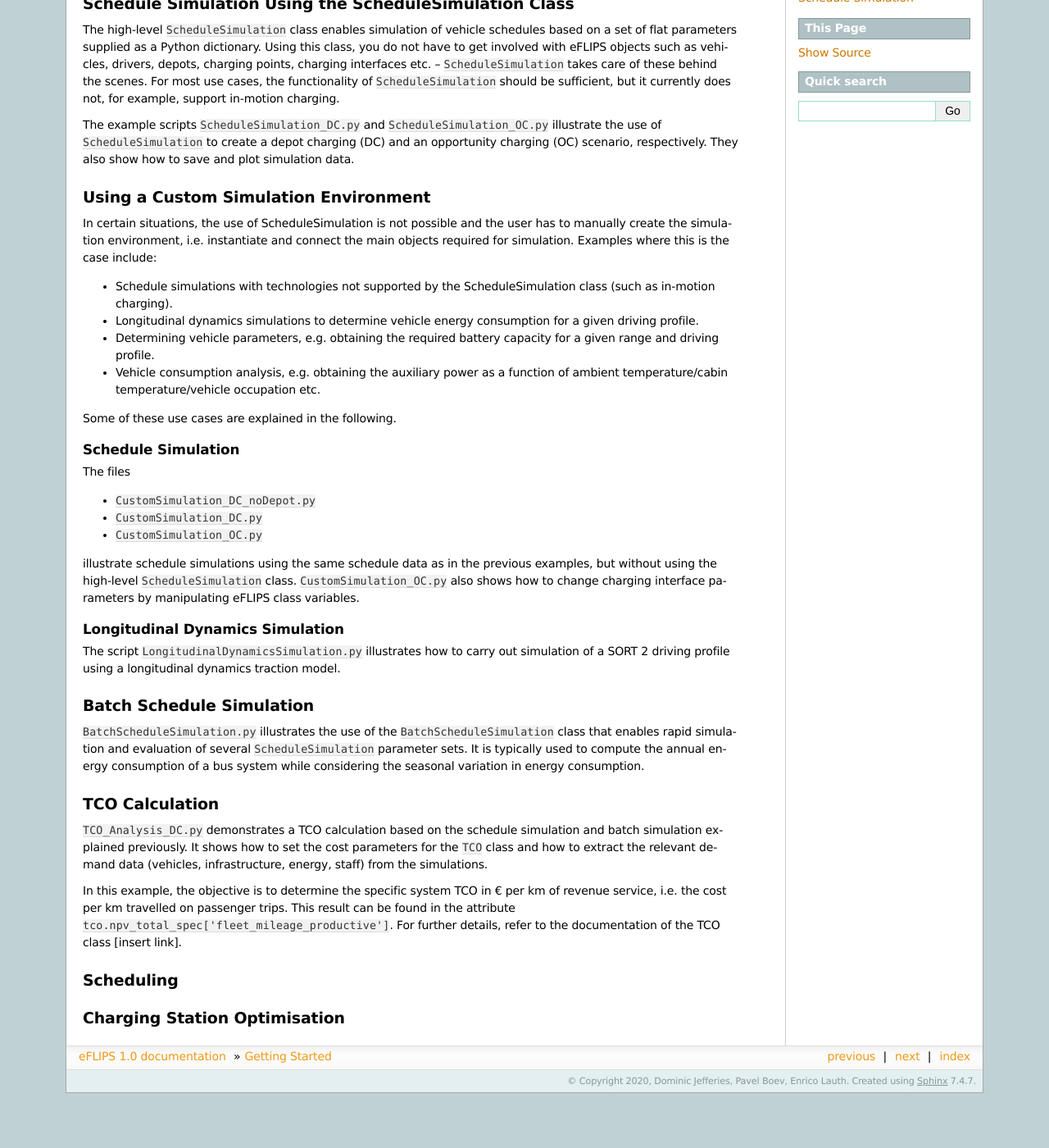
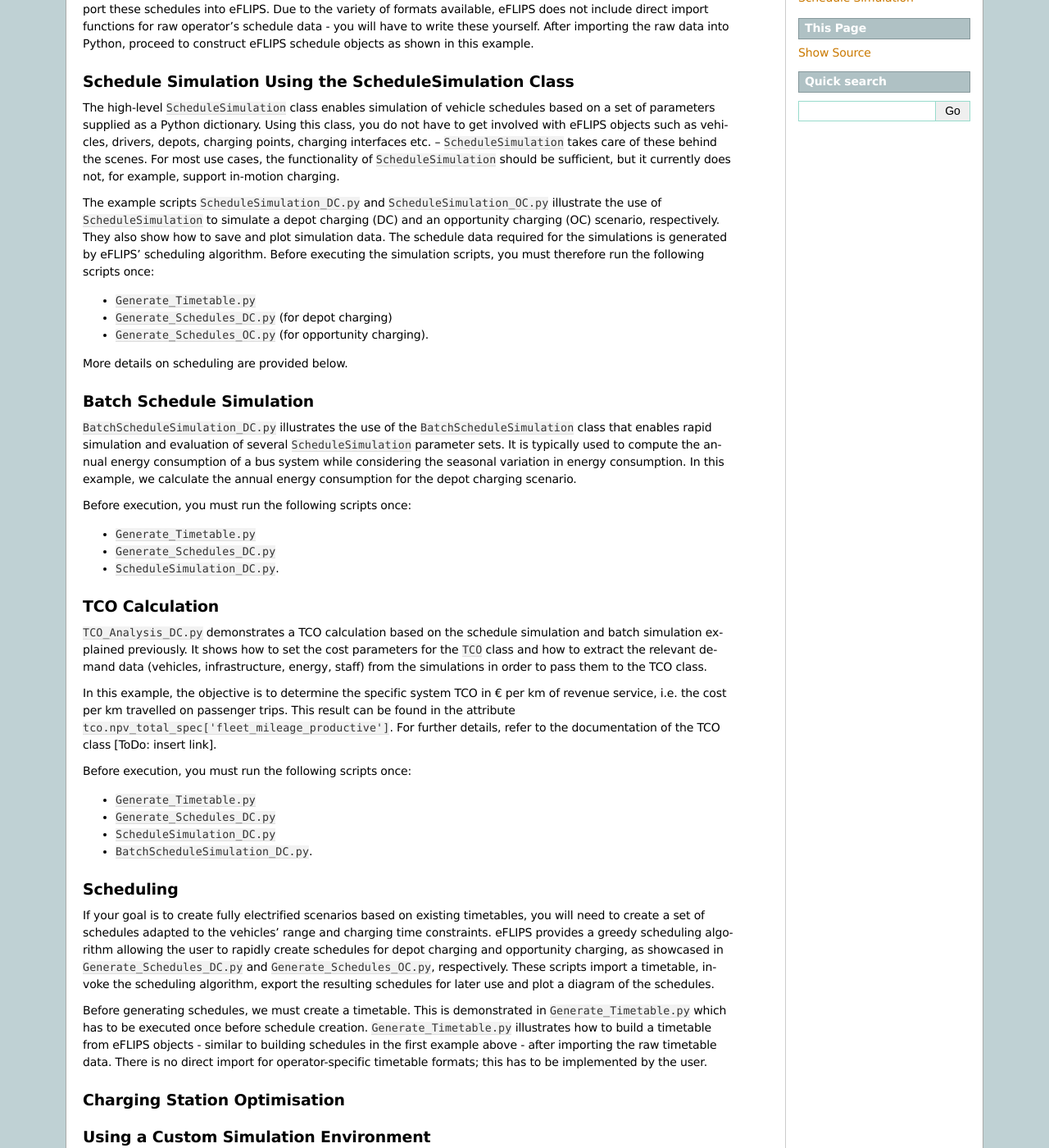
Before and after one commit to mpm-tu-berlin/eflips, a Sphinx documentation site: the page built from eflips/docs/getting_started.rst, in a window 1280 px wide and 1400 px high, scrolled down 512 px. Shown: the whole window at 82% size. Built offline with Sphinx 7.4.7, drawn with Linux system fonts in a browser that asks for light colours; before the commit the page ends 1845 px from its top, so only the background shows below that; some of the changed text lies outside the part shown.

Commit message:
Updated example scripts; most now use the schedules created with eFLIPS scheduler

```diff
--- a/eflips/docs/getting_started.rst
+++ b/eflips/docs/getting_started.rst
@@ -1,42 +1,82 @@
 Getting Started
 ===============
 
-To get started with eFLIPS, it is best to take a look at and execute the example scripts provided in the ``examples`` folder.
+..
+    Introduce example simulation scripts; explain structure of scripts, resulting data logging/evaluation objects, and plots. Link to in-depth class documentation where appropriate.
+
+To get started with eFLIPS, it is best to take a look at and execute the example scripts provided in the ``eflips-examples`` folder obtainable at the `GitHub repository <https://github.com/mpm-tu-berlin/eflips>`_.
 
 It is recommended to execute the scripts in a manner that leaves the variables in memory. This way, you can familiarise yourself with the objects and data created by eFLIPS. In PyCharm, for example, this is achieved by right-clicking in the editor and choosing 'Run File in Python Console'.
+
+Output will be placed in the current working directory (usually, the ``eflips-examples`` folder) unless you change the respective path definitions at the top of the script.
 
 
 Generating Schedules and Grid
 -----------------------------
 
-``Generate_Schedules_and_Grid.py`` constructs a synthetic vehicle schedule and a corresponding grid for buses. It illustrates:
+``Generate_Schedules_and_Grid.py`` constructs a very simple vehicle schedule and a corresponding grid for buses. It illustrates:
 
 * How to create grid points and segments and add them to the grid, using the ``GridPoint`` and ``Grid`` classes,
 * how to build schedules using the ``Schedule``, ``ScheduleNode``, ``TripNode``, ``LegNode``, ``SegmentNode`` and, finally, ``ScheduleContainer`` classes,
 * how to add random delays to schedules,
 * how to export data as pickle files.
 
-Execute this file *once* before executing any of the ``ScheduleSimulation_[...].py`` scripts. Output will be placed in the current working directory unless you change the respective path definitions at the top of the script.
-
-..
-    Schedule simulation: DC, no depot
-    ---------------------------------
-
-..
-    ``ScheduleSimulation_DC_noDepot.py`` is an example schedule simulation using depot charging (DC). No depots are defined; a new (fully charged) vehicle object is generated by the Dispatcher for every schedule. This type of setup can be useful if a 1:1 mapping between schedules and vehicles is desired and the charging process in the depot is of no interest.
+If your task is to simulate *existing* vehicle schedules to assess their electrification potential, the first step is to import these schedules into eFLIPS. Due to the variety of formats available, eFLIPS does not include direct import functions for raw operator's schedule data - you will have to write these yourself. After importing the raw data into Python, proceed to construct eFLIPS schedule objects as shown in this example.
 
 
 Schedule Simulation Using the ScheduleSimulation Class
 ------------------------------------------------------
 
-The high-level ``ScheduleSimulation`` class enables simulation of vehicle schedules based on a set of flat parameters supplied as a Python dictionary. Using this class, you do not have to get involved with eFLIPS objects such as vehicles, drivers, depots, charging points, charging interfaces etc. -- ``ScheduleSimulation`` takes care of these behind the scenes. For most use cases, the functionality of ``ScheduleSimulation`` should be sufficient, but it currently does not, for example, support in-motion charging.
+The high-level ``ScheduleSimulation`` class enables simulation of vehicle schedules based on a set of parameters supplied as a Python dictionary. Using this class, you do not have to get involved with eFLIPS objects such as vehicles, drivers, depots, charging points, charging interfaces etc. -- ``ScheduleSimulation`` takes care of these behind the scenes. For most use cases, the functionality of ``ScheduleSimulation`` should be sufficient, but it currently does not, for example, support in-motion charging.
 
-The example scripts ``ScheduleSimulation_DC.py`` and ``ScheduleSimulation_OC.py`` illustrate the use of ``ScheduleSimulation`` to create a depot charging (DC) and an opportunity charging (OC) scenario, respectively. They also show how to save and plot simulation data.
+The example scripts ``ScheduleSimulation_DC.py`` and ``ScheduleSimulation_OC.py`` illustrate the use of ``ScheduleSimulation`` to simulate a depot charging (DC) and an opportunity charging (OC) scenario, respectively. They also show how to save and plot simulation data. The schedule data required for the simulations is generated by eFLIPS' scheduling algorithm. Before executing the simulation scripts, you must therefore run the following scripts once:
+
+* ``Generate_Timetable.py``
+* ``Generate_Schedules_DC.py`` (for depot charging)
+* ``Generate_Schedules_OC.py`` (for opportunity charging).
+
+More details on scheduling are provided below.
 
 
+Batch Schedule Simulation
+-------------------------
 
-..
-    also simulates depot charging, but using a depot model that allows vehicles to charge (``DepotWithCharging``). If a new schedule commences, the depot is searched for available vehicles; a new vehicle is generated only if there is no vehicle available in the depot.
+``BatchScheduleSimulation_DC.py`` illustrates the use of the ``BatchScheduleSimulation`` class that enables rapid simulation and evaluation of several ``ScheduleSimulation`` parameter sets. It is typically used to compute the annual energy consumption of a bus system while considering the seasonal variation in energy consumption. In this example, we calculate the annual energy consumption for the depot charging scenario.
+
+Before execution, you must run the following scripts once:
+
+* ``Generate_Timetable.py``
+* ``Generate_Schedules_DC.py``
+* ``ScheduleSimulation_DC.py``.
+
+
+TCO Calculation
+---------------
+
+``TCO_Analysis_DC.py`` demonstrates a TCO calculation based on the schedule simulation and batch simulation explained previously. It shows how to set the cost parameters for the ``TCO`` class and how to extract the relevant demand data (vehicles, infrastructure, energy, staff) from the simulations in order to pass them to the TCO class.
+
+In this example, the objective is to determine the specific system TCO in € per km of revenue service, i.e. the cost per km travelled on passenger trips. This result can be found in the attribute ``tco.npv_total_spec['fleet_mileage_productive']``. For further details, refer to the documentation of the TCO class [ToDo: insert link].
+
+Before execution, you must run the following scripts once:
+
+* ``Generate_Timetable.py``
+* ``Generate_Schedules_DC.py``
+* ``ScheduleSimulation_DC.py``
+* ``BatchScheduleSimulation_DC.py``.
+
+
+Scheduling
+----------
+
+If your goal is to create fully electrified scenarios based on existing timetables, you will need to create a set of schedules adapted to the vehicles' range and charging time constraints. eFLIPS provides a greedy scheduling algorithm allowing the user to rapidly create schedules for depot charging and opportunity charging, as showcased in ``Generate_Schedules_DC.py`` and ``Generate_Schedules_OC.py``, respectively. These scripts import a timetable, invoke the scheduling algorithm, export the resulting schedules for later use and plot a diagram of the schedules.
+
+Before generating schedules, we must create a timetable. This is demonstrated in ``Generate_Timetable.py`` which has to be executed once before schedule creation. ``Generate_Timetable.py`` illustrates how to build a timetable from eFLIPS objects - similar to building schedules in the first example above - after importing the raw timetable data. There is no direct import for operator-specific timetable formats; this has to be implemented by the user.
+
+
+Charging Station Optimisation
+-----------------------------
+
+
 
 
 Using a Custom Simulation Environment
@@ -61,38 +101,16 @@ The files
 * ``CustomSimulation_DC.py``
 * ``CustomSimulation_OC.py``
 
-illustrate schedule simulations using the same schedule data as in the previous examples, but without using the high-level ``ScheduleSimulation`` class. ``CustomSimulation_OC.py`` also shows how to change charging interface parameters by manipulating eFLIPS class variables.
+illustrate schedule simulations using the same schedule data as in the previous examples, but without using the high-level ``ScheduleSimulation`` class. ``CustomSimulation_OC.py`` also shows how to change charging interface parameters by manipulating eFLIPS class variables (this also works when using the ``ScheduleSimulation`` class).
+
+Before execution, you must run the following scripts once:
+
+* ``Generate_Timetable.py``
+* ``Generate_Schedules_DC.py`` (for depot charging)
+* ``Generate_Schedules_OC.py`` (for opportunity charging).
 
 
 Longitudinal Dynamics Simulation
 ^^^^^^^^^^^^^^^^^^^^^^^^^^^^^^^^
 
 The script ``LongitudinalDynamicsSimulation.py`` illustrates how to carry out simulation of a SORT 2 driving profile using a longitudinal dynamics traction model.
-
-
-Batch Schedule Simulation
--------------------------
-
-``BatchScheduleSimulation.py`` illustrates the use of the ``BatchScheduleSimulation`` class that enables rapid simulation and evaluation of several ``ScheduleSimulation`` parameter sets. It is typically used to compute the annual energy consumption of a bus system while considering the seasonal variation in energy consumption.
-
-
-TCO Calculation
----------------
-
-``TCO_Analysis_DC.py`` demonstrates a TCO calculation based on the schedule simulation and batch simulation explained previously. It shows how to set the cost parameters for the ``TCO`` class and how to extract the relevant demand data (vehicles, infrastructure, energy, staff) from the simulations.
-
-In this example, the objective is to determine the specific system TCO in € per km of revenue service, i.e. the cost per km travelled on passenger trips. This result can be found in the attribute ``tco.npv_total_spec['fleet_mileage_productive']``. For further details, refer to the documentation of the TCO class [insert link].
-
-
-Scheduling
-----------
-
-
-
-
-Charging Station Optimisation
------------------------------
-
-
-..
-    Introduce example simulation scripts; explain structure of scripts, resulting data logging/evaluation objects, and plots. Link to in-depth class documentation where appropriate.
```
Also changed, not shown: eflips/docs/introduction.rst (+8 -0 lines), setup.py (line endings or trailing spaces), 13 other files.
